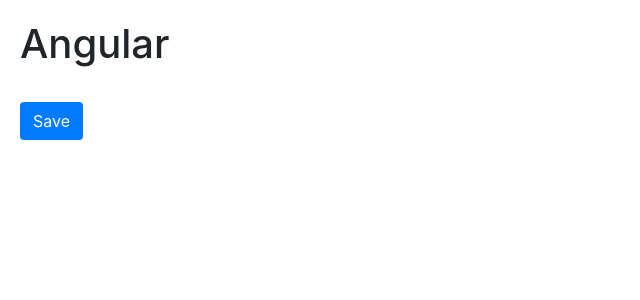
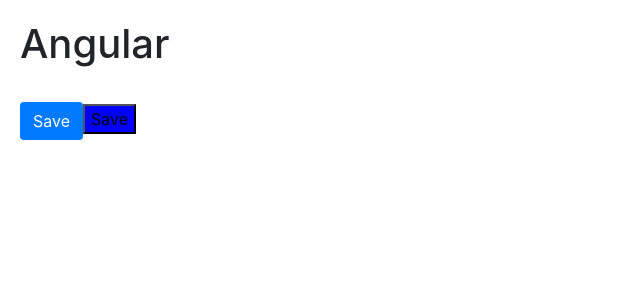
Before and after one commit to SergiOn/The-Complete-Angular-Course-Beginner-to-Advanced, an Angular app in the folder hello-world/: page / in a window 1280 px wide. Shown: the top 300 px of the page, without its empty margins (0-640 px from the left). Built offline with nearby package versions, Linux system fonts and the light colour scheme.

Commit message:
section #4 #lecture-44 # Style Binding

```diff
--- a/hello-world/src/app/courses.component.ts
+++ b/hello-world/src/app/courses.component.ts
@@ -11,6 +11,7 @@
       </tr>
     </table>
     <button class="btn badge-primary" [class.active]="activated">Save</button>
+    <button [style.backgroundColor]="activated ? 'blue' : 'white'">Save</button>
   `
 })
 export class CoursesComponent {
```
